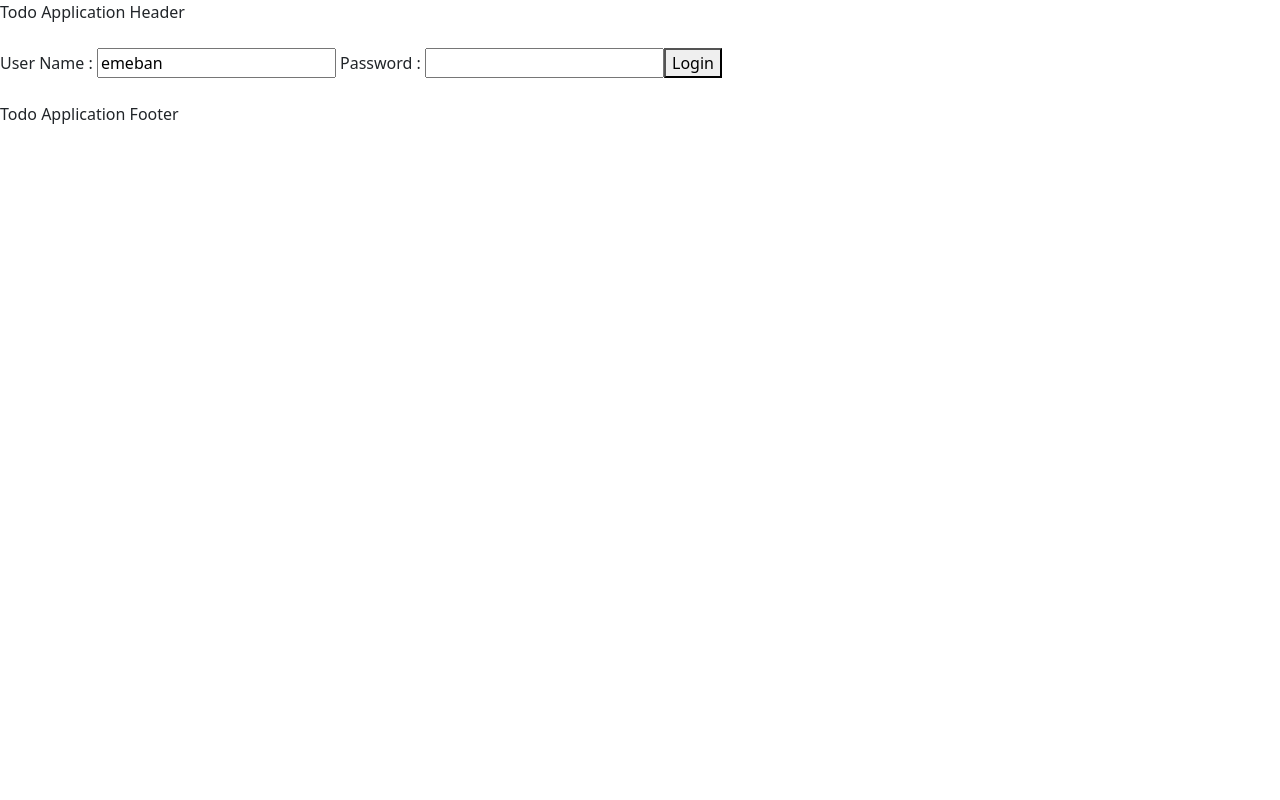
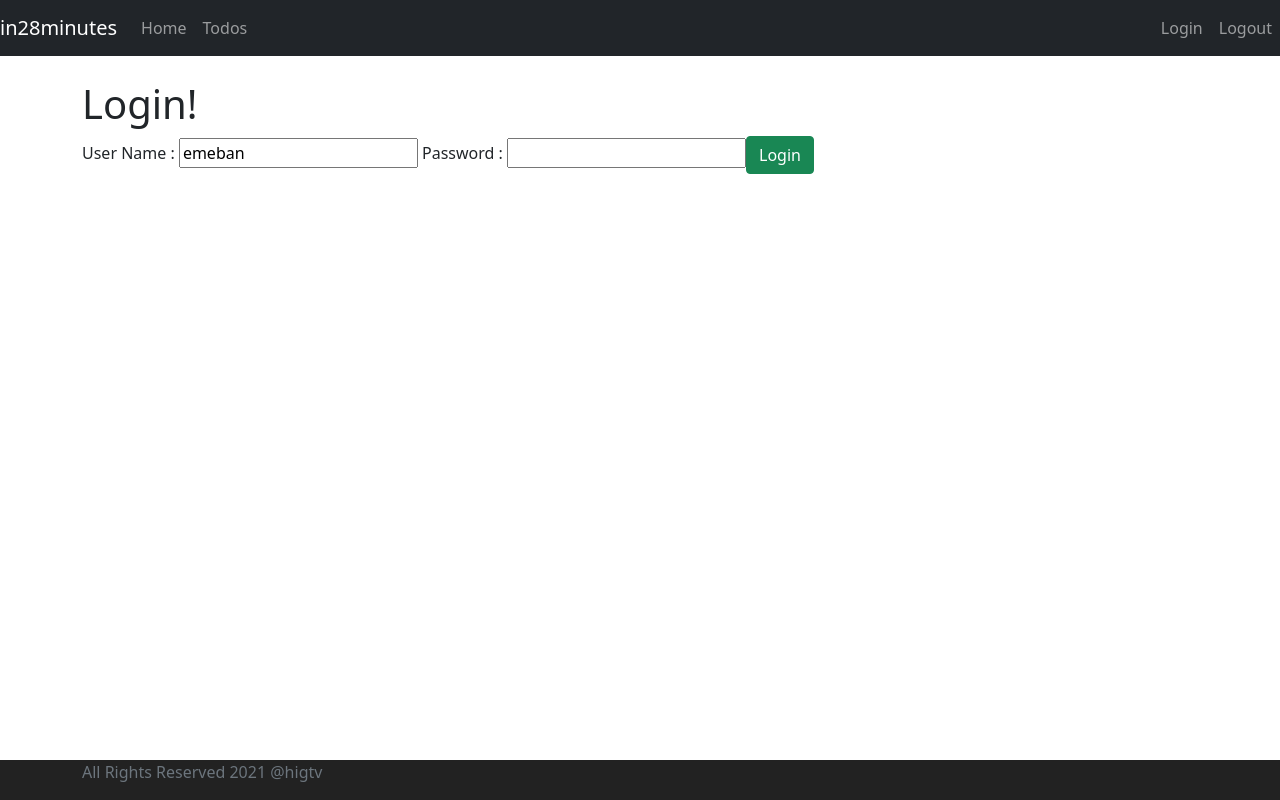
Before and after one commit to emeban44/todo, an Angular app: page / in a window 1280 px wide. Built offline with nearby package versions, Linux system fonts and the light colour scheme.

Commit message:
added header and footer with color and style

```diff
--- a/src/app/app.component.html
+++ b/src/app/app.component.html
@@ -4,12 +4,10 @@
 
 <!--<div>Component Content</div>-->
 
-Todo Application Header
-<br>
-<br>
+<app-menu></app-menu>
 
+<div class="container">
 <router-outlet></router-outlet>
+</div>
 
-<br>
-<br>
-Todo Application Footer
+<app-footer></app-footer>
--- a/src/app/footer/footer.component.css
+++ b/src/app/footer/footer.component.css
@@ -0,0 +1,7 @@
+.footer {
+    position: absolute;
+    bottom: 0;
+    width: 100%;
+    height: 40px;
+    background-color: #222222;
+}
--- a/src/app/footer/footer.component.html
+++ b/src/app/footer/footer.component.html
@@ -1,4 +1,5 @@
-<br>
-<br>
-
-FOOTER
+<footer class="footer">
+    <div class="container">
+        <span class="text-muted">All Rights Reserved 2021 @higtv</span>
+    </div>
+</footer>
--- a/src/app/list-todos/list-todos.component.html
+++ b/src/app/list-todos/list-todos.component.html
@@ -1,4 +1,7 @@
-<table>
+<h1> My Todo's </h1>
+
+<div class="container">
+<table class="table">
     <caption>My Todo's</caption>
     <thead>
         <tr>
@@ -15,9 +18,10 @@
         </tr>
     </tbody>
 </table>
+</div>
 
-<style>
+<!-- <style>
     td, tr, th {
         border: solid 1px;
     }
-</style>
+</style> -->
--- a/src/app/login/login.component.html
+++ b/src/app/login/login.component.html
@@ -1,9 +1,12 @@
-<small *ngIf='invalidLogin'>{{errorMessage}}</small>
+<h1>Login!</h1>
+
+<div>
+<div class="alert alert-warning" *ngIf='invalidLogin'>{{errorMessage}}</div>
 
 <div></div>
 
 User Name : <input type="text" name="username" [(ngModel)]="username">
 Password : <input type="password" name="password" [(ngModel)]="password">
-<button (click)='handleLogin()'>Login</button>
-
+<button (click)=handleLogin() class="btn btn-success">Login</button>
+</div>
 <!-- User name: {{username}} -->
--- a/src/app/menu/menu.component.html
+++ b/src/app/menu/menu.component.html
@@ -1 +1,15 @@
-TOP MENU ELEMENTS <br><br>
+<header>
+    <nav class="navbar navbar-expand-md navbar-dark bg-dark">
+        <div><a href="http://www.in28minutes.com" class="navbar-brand">in28minutes</a></div>
+        <ul class="navbar-nav">
+            <li><a routerLink="/welcome/emeban" class="nav-link">Home</a></li>
+            <li><a routerLink="/todos" class="nav-link">Todos</a></li>
+        </ul>
+
+        <ul class="navbar-nav navbar-collapse justify-content-end">
+            <li><a routerLink="/login" class="nav-link">Login</a></li>
+            <li><a routerLink="/logout" class="nav-link">Logout</a></li>
+        </ul>
+    </nav>
+</header>
+<br>
--- a/src/app/welcome/welcome.component.html
+++ b/src/app/welcome/welcome.component.html
@@ -1,5 +1,9 @@
+<h1>WELCOME!</h1>
+
+<div class="container">
 Welcome {{name}}!
 
 <p></p>
 
 You can manage your todos <a routerLink='/todos'>here</a>
+</div>
```
